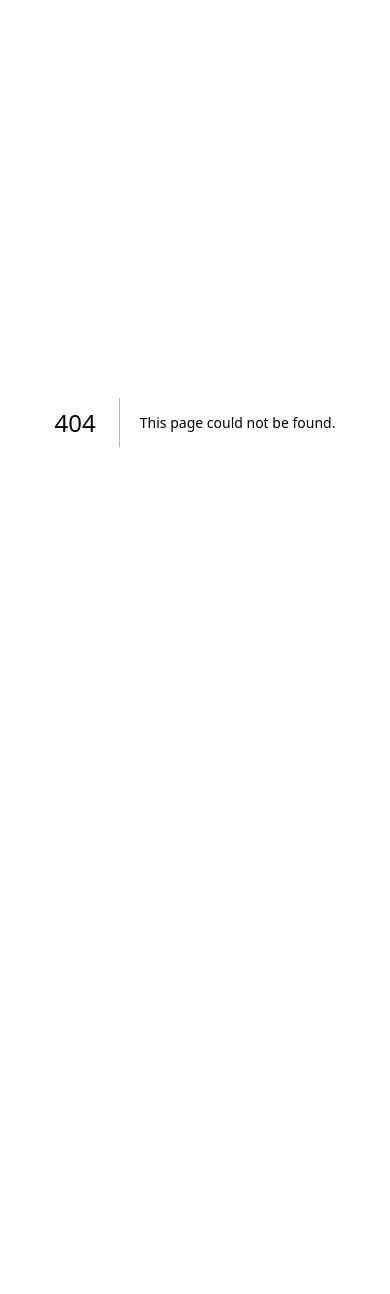
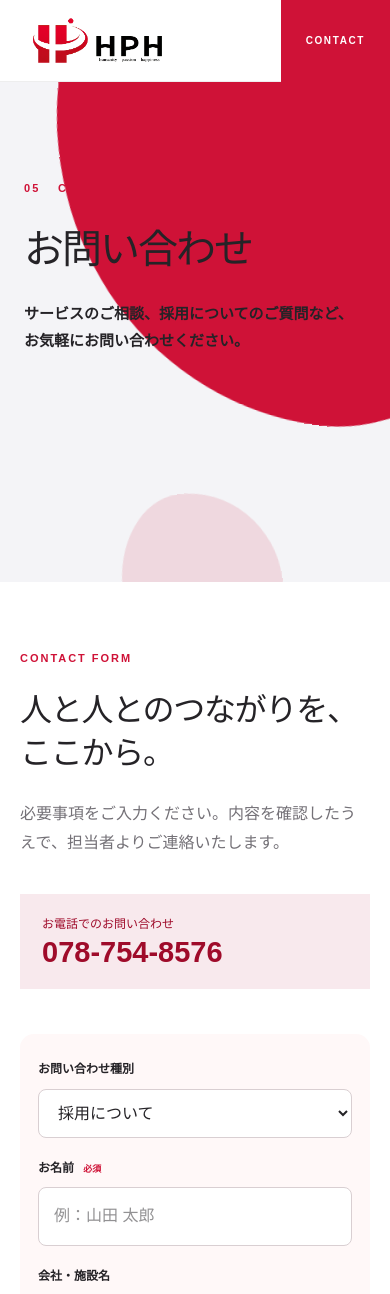
Before and after one commit to hphgroup/hphgroup.github.io, a Next.js app: page /contact in a window 390 px wide. Before the commit this address had no page. Shown: the top 1294 px of the page. Before the commit the page ends 844 px from the top, so only its background shows below. Built offline with nearby package versions, Linux system fonts and the light colour scheme.

Commit message:
Add contact form and refine warm mobile details

```diff
--- a/app/SubPageShell.tsx
+++ b/app/SubPageShell.tsx
@@ -19,7 +19,7 @@ export default function SubPageShell({ number, english, title, lead, children }:
           <a href="/culture">HPHの文化</a>
           <a href="/recruit">採用情報</a>
         </nav>
-        <a className="sub-contact" href="tel:0787548576">CONTACT</a>
+        <a className="sub-contact" href="/contact">CONTACT</a>
       </header>
       <section className="sub-hero">
         <p><span>{number}</span> {english}</p>
@@ -33,7 +33,7 @@ export default function SubPageShell({ number, english, title, lead, children }:
         <h2>共に、地域へ価値を。</h2>
         <div>
           <a href="/recruit">採用情報を見る <span>↗</span></a>
-          <a href="tel:0787548576">お問い合わせ <span>↗</span></a>
+          <a href="/contact">お問い合わせ <span>↗</span></a>
         </div>
       </section>
       <footer className="sub-footer">
--- /dev/null
+++ b/app/contact/page.tsx
@@ -0,0 +1,109 @@
+"use client";
+
+import { FormEvent, useState } from "react";
+import SubPageShell from "../SubPageShell";
+
+type FormData = {
+  category: string;
+  name: string;
+  organization: string;
+  phone: string;
+  email: string;
+  message: string;
+};
+
+const initialForm: FormData = {
+  category: "採用について",
+  name: "",
+  organization: "",
+  phone: "",
+  email: "",
+  message: "",
+};
+
+export default function ContactPage() {
+  const [form, setForm] = useState(initialForm);
+  const [confirming, setConfirming] = useState(false);
+
+  const update = (key: keyof FormData, value: string) => {
+    setForm((current) => ({ ...current, [key]: value }));
+    setConfirming(false);
+  };
+
+  const confirm = (event: FormEvent<HTMLFormElement>) => {
+    event.preventDefault();
+    setConfirming(true);
+  };
+
+  return (
+    <SubPageShell
+      number="05"
+      english="CONTACT"
+      title="お問い合わせ"
+      lead="サービスのご相談、採用についてのご質問など、お気軽にお問い合わせください。"
+    >
+      <section className="contact-page">
+        <div className="contact-page-intro">
+          <p className="sub-kicker">CONTACT FORM</p>
+          <h2>人と人とのつながりを、<br />ここから。</h2>
+          <p>必要事項をご入力ください。内容を確認したうえで、担当者よりご連絡いたします。</p>
+          <a href="tel:0787548576">お電話でのお問い合わせ<br /><strong>078-754-8576</strong></a>
+        </div>
+
+        <form className="contact-form" onSubmit={confirm}>
+          <label>
+            <span>お問い合わせ種別</span>
+            <select value={form.category} onChange={(event) => update("category", event.target.value)}>
+              <option>採用について</option>
+              <option>サービスのご相談</option>
+              <option>医療・介護関係者からのご連絡</option>
+              <option>その他</option>
+            </select>
+          </label>
+          <label>
+            <span>お名前 <b>必須</b></span>
+            <input required value={form.name} onChange={(event) => update("name", event.target.value)} placeholder="例：山田 太郎" />
+          </label>
+          <label>
+            <span>会社・施設名</span>
+            <input value={form.organization} onChange={(event) => update("organization", event.target.value)} placeholder="例：〇〇事業所" />
+          </label>
+          <label>
+            <span>電話番号 <b>必須</b></span>
+            <input required type="tel" value={form.phone} onChange={(event) => update("phone", event.target.value)} placeholder="例：078-000-0000" />
+          </label>
+          <label>
+            <span>メールアドレス <b>必須</b></span>
+            <input required type="email" value={form.email} onChange={(event) => update("email", event.target.value)} placeholder="例：sample@example.com" />
+          </label>
+          <label>
+            <span>お問い合わせ内容 <b>必須</b></span>
+            <textarea required rows={7} value={form.message} onChange={(event) => update("message", event.target.value)} placeholder="ご相談・ご質問をご入力ください。" />
+          </label>
+          <label className="privacy-check">
+            <input required type="checkbox" />
+            <span>入力した個人情報をお問い合わせへの回答に利用することに同意します。</span>
+          </label>
+          <button type="submit">入力内容を確認する <span>↗</span></button>
+        </form>
+
+        {confirming && (
+          <section className="contact-confirm" aria-live="polite">
+            <p>CONFIRMATION</p>
+            <h2>入力内容をご確認ください。</h2>
+            <dl>
+              <div><dt>お問い合わせ種別</dt><dd>{form.category}</dd></div>
+              <div><dt>お名前</dt><dd>{form.name}</dd></div>
+              <div><dt>会社・施設名</dt><dd>{form.organization || "—"}</dd></div>
+              <div><dt>電話番号</dt><dd>{form.phone}</dd></div>
+              <div><dt>メールアドレス</dt><dd>{form.email}</dd></div>
+              <div><dt>お問い合わせ内容</dt><dd>{form.message}</dd></div>
+            </dl>
+            <p className="contact-setup-note">送信先メールアドレスの設定後、この位置に「送信する」ボタンが表示されます。</p>
+            <button type="button" onClick={() => setConfirming(false)}>入力内容を修正する</button>
+          </section>
+        )}
+      </section>
+    </SubPageShell>
+  );
+}
--- a/app/globals.css
+++ b/app/globals.css
@@ -131,7 +131,7 @@ button { font: inherit; }
 .care-detail img { height:100%; object-fit:cover; object-position:center; filter:brightness(1.08) saturate(.86) contrast(.94); }
 .care-detail p { margin:0; padding:55px; display:flex; flex-direction:column; justify-content:center; font-size:clamp(22px,2.5vw,37px); font-weight:900; line-height:1.5; }
 .care-detail p span { color:var(--red); font:800 10px Arial; letter-spacing:.17em; margin-bottom:17px; }
-.business { background:var(--ink); color:white; padding:130px 7vw; overflow:hidden; }
+.business { background:#3a2b2f; color:white; padding:130px 7vw; overflow:hidden; }
 .business-heading { display:grid; grid-template-columns:.45fr 1fr; max-width:1200px; margin:0 auto 90px; gap:6vw; }
 .business-heading h2 { grid-column:2; margin-top:-5px; }
 .business-heading > p:last-child { grid-column:2; color:#aaa; margin-top:-20px; }
@@ -178,16 +178,20 @@ button { font: inherit; }
 .company dt { font-size:12px; color:var(--gray); }
 .company dd { margin:0; font-weight:600; }
 .company dd a { color:var(--red); }
+.company-contact a, .company-contact span { color:var(--red); text-decoration:none !important; border:0 !important; }
+a[x-apple-data-detectors] { color:inherit !important; text-decoration:none !important; border-bottom:0 !important; }
 .contact { background:var(--red); color:white; padding:100px 7vw; display:grid; grid-template-columns:.3fr 1fr; align-items:center; gap:6vw; position:relative; overflow:hidden; }
 .contact::after { content:""; position:absolute; width:380px; height:380px; border:1px solid rgba(255,255,255,.2); border-radius:50%; right:-90px; top:-120px; }
 .contact > p { font:800 11px Arial; letter-spacing:.2em; }
 .contact h2 { font-size:clamp(30px,4vw,56px); margin-bottom:25px; }
-.contact a { grid-column:2; display:flex; align-items:center; gap:30px; margin-top:-30px; }
-.contact a span:first-child { font:700 clamp(38px,6vw,80px) Arial; }
-.contact a span:last-child { font-size:35px; }
+.contact-actions { grid-column:2; display:flex; align-items:center; gap:22px; margin-top:-30px; flex-wrap:wrap; position:relative; z-index:2; }
+.contact-actions > a:first-child { display:flex; align-items:center; gap:30px; }
+.contact-actions > a:first-child span:first-child { font:700 clamp(38px,6vw,80px) Arial; }
+.contact-actions > a:first-child span:last-child { font-size:35px; }
+.contact-form-link { border:1px solid rgba(255,255,255,.65); min-height:58px; padding:0 22px; display:flex; align-items:center; gap:20px; font-size:12px; font-weight:800; }
 footer { padding:60px 7vw 20px; display:grid; grid-template-columns:230px 1fr auto; gap:5vw; align-items:center; }
-.footer-logo { width:200px; overflow:hidden; }
-.footer-logo img { transform:scale(1.1); }
+.footer-logo { width:200px; height:74px; overflow:hidden; display:flex; align-items:center; }
+.footer-logo img { transform:scale(1.12); flex:none; }
 footer > p { font-size:11px; color:var(--gray); margin:0; }
 .footer-links { display:flex; gap:25px; font-size:11px; font-weight:800; }
 .footer-bottom { grid-column:1/-1; border-top:1px solid #ddd; padding-top:16px; display:flex; justify-content:space-between; font-size:10px; color:var(--gray); }
@@ -268,6 +272,32 @@ footer > p { font-size:11px; color:var(--gray); margin:0; }
 .sub-footer img { width:170px; }
 .sub-footer p, .sub-footer small { font-size:10px; color:var(--gray); margin:0; }
 
+/* contact */
+.contact-page { padding:120px 8vw; max-width:1400px; margin:auto; display:grid; grid-template-columns:.7fr 1.3fr; gap:8vw; align-items:start; }
+.contact-page-intro { position:sticky; top:110px; }
+.contact-page-intro h2 { font-size:clamp(37px,4.5vw,65px); line-height:1.35; margin:25px 0; letter-spacing:-.04em; }
+.contact-page-intro > p:not(.sub-kicker) { color:var(--gray); }
+.contact-page-intro > a { display:block; margin-top:36px; padding:20px 22px; background:var(--rose); color:var(--deep); font-size:12px; }
+.contact-page-intro strong { font:700 29px Arial; }
+.contact-form { display:grid; gap:25px; padding:48px; background:#fff8f8; border-radius:22px; }
+.contact-form label > span:first-child { display:block; margin-bottom:8px; font-size:12px; font-weight:800; }
+.contact-form label b { color:var(--red); margin-left:6px; font-size:9px; }
+.contact-form input:not([type="checkbox"]), .contact-form select, .contact-form textarea {
+  width:100%; border:1px solid #d9cfd2; background:white; border-radius:8px; padding:14px 15px; color:var(--ink); outline:none; transition:border-color .25s, box-shadow .25s;
+}
+.contact-form input:focus, .contact-form select:focus, .contact-form textarea:focus { border-color:var(--red); box-shadow:0 0 0 3px rgba(207,18,55,.09); }
+.privacy-check { display:flex; gap:11px; align-items:flex-start; }
+.privacy-check input { margin-top:6px; accent-color:var(--red); }
+.privacy-check span { margin:0 !important; color:var(--gray); font-size:11px !important; font-weight:500 !important; }
+.contact-form button, .contact-confirm button { border:0; background:var(--red); color:white; min-height:64px; padding:0 24px; display:flex; align-items:center; justify-content:space-between; font-weight:800; cursor:pointer; }
+.contact-confirm { grid-column:2; padding:45px; border:1px solid #eadde0; border-radius:20px; }
+.contact-confirm > p:first-child { color:var(--red); font:800 10px Arial; letter-spacing:.18em; }
+.contact-confirm h2 { font-size:30px; }
+.contact-confirm dl > div { display:grid; grid-template-columns:150px 1fr; gap:20px; padding:16px 0; border-top:1px solid #ddd; }
+.contact-confirm dt { color:var(--gray); font-size:11px; }
+.contact-confirm dd { margin:0; white-space:pre-wrap; }
+.contact-setup-note { background:var(--rose); color:var(--deep); padding:14px; font-size:12px; }
+
 @keyframes heroReveal { from { clip-path:inset(0 100% 0 0); } to { clip-path:inset(0); } }
 @keyframes heroZoom { from { transform:scale(1.1); } to { transform:scale(1); } }
 @keyframes textUp { from { transform:translateY(110%); } to { transform:translateY(0); } }
@@ -320,8 +350,9 @@ footer > p { font-size:11px; color:var(--gray); margin:0; }
   .company { padding:100px 24px; grid-template-columns:1fr; gap:60px; }
   .company-mark { top:80px; }
   .contact { grid-template-columns:1fr; padding:75px 24px; gap:20px; }
-  .contact a { grid-column:1; margin:0; gap:16px; }
+  .contact-actions { grid-column:1; margin:0; gap:14px; }
   footer { grid-template-columns:1fr; padding:50px 24px 20px; }
+  .footer-logo { width:180px; height:66px; }
   .footer-links { flex-wrap:wrap; }
   .sub-header { padding:0 20px; }
   .sub-header nav { display:none; }
@@ -344,6 +375,9 @@ footer > p { font-size:11px; color:var(--gray); margin:0; }
   .sub-cta { padding:80px 24px; }
   .sub-cta > div { flex-direction:column; }
   .sub-footer { grid-template-columns:1fr; padding:40px 24px 20px; }
+  .contact-page { grid-template-columns:1fr; padding:90px 24px; gap:45px; }
+  .contact-page-intro { position:static; }
+  .contact-confirm { grid-column:1; }
 }
 
 @media (max-width: 520px) {
@@ -446,7 +480,18 @@ footer > p { font-size:11px; color:var(--gray); margin:0; }
   .business-photo { height:300px; }
   .recruit-image { height:360px; }
   .company dl > div { grid-template-columns:1fr; gap:7px; }
-  .contact a span:first-child { font-size:9.2vw; }
+  .contact-actions > a:first-child span:first-child { font-size:9.2vw; }
+  .contact-actions { align-items:stretch; flex-direction:column; }
+  .contact-actions > a:first-child { justify-content:space-between; }
+  .contact-form-link { justify-content:space-between; }
+  footer { gap:22px; padding-top:38px; }
+  .footer-logo { width:170px; height:62px; }
+  .footer-logo img { transform:scale(1.15); }
+  .contact-page { padding:70px 20px; }
+  .contact-page-intro h2 { font-size:32px; }
+  .contact-form { padding:25px 18px; border-radius:14px; gap:20px; }
+  .contact-confirm { padding:25px 18px; border-radius:14px; }
+  .contact-confirm dl > div { grid-template-columns:1fr; gap:5px; }
   .footer-bottom { flex-direction:column; }
 }
 
--- a/app/page.tsx
+++ b/app/page.tsx
@@ -72,6 +72,7 @@ export default function Home() {
             ["02", "事業紹介", "/business"],
             ["03", "HPHの文化", "/culture"],
             ["04", "採用情報", "/recruit"],
+            ["05", "お問い合わせ", "/contact"],
           ].map(([number, label, href]) => (
             <a href={href} onClick={closeMenu} key={href}>
               <span>{number}</span><strong>{label}</strong><Arrow />
@@ -227,14 +228,17 @@ export default function Home() {
           <div><dt>会社名</dt><dd>株式会社HPH</dd></div>
           <div><dt>事業内容</dt><dd>訪問鍼灸マッサージ事業<br />デイサービス事業</dd></div>
           <div><dt>所在地</dt><dd>〒655-0012<br />兵庫県神戸市垂水区向陽2丁目6-18<br />向陽センタービル103</dd></div>
-          <div><dt>連絡先</dt><dd>TEL：<a href="tel:0787548576">078-754-8576</a><br />FAX：078-754-8580</dd></div>
+          <div><dt>連絡先</dt><dd className="company-contact">TEL：<a href="tel:0787548576">078-754-8576</a><br />FAX：<span>078-754-8580</span></dd></div>
         </dl>
       </section>
 
       <section className="contact">
         <p>CONTACT US</p>
         <h2>ご相談・採用について、<br />お気軽にお問い合わせください。</h2>
-        <a href="tel:0787548576"><span>078-754-8576</span><Arrow /></a>
+        <div className="contact-actions">
+          <a href="tel:0787548576"><span>078-754-8576</span><Arrow /></a>
+          <a className="contact-form-link" href="/contact">お問い合わせフォーム <Arrow /></a>
+        </div>
       </section>
 
       <footer>
```
